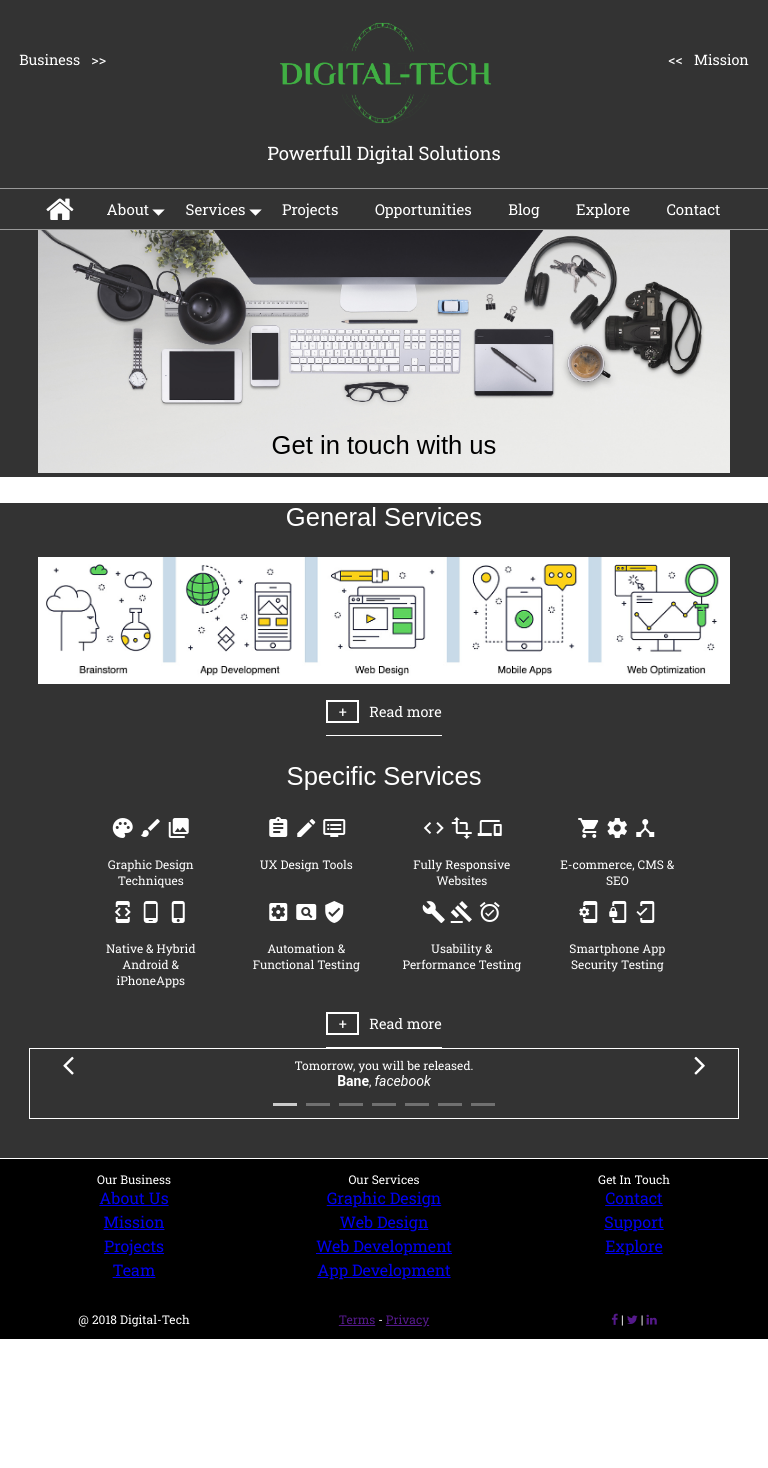
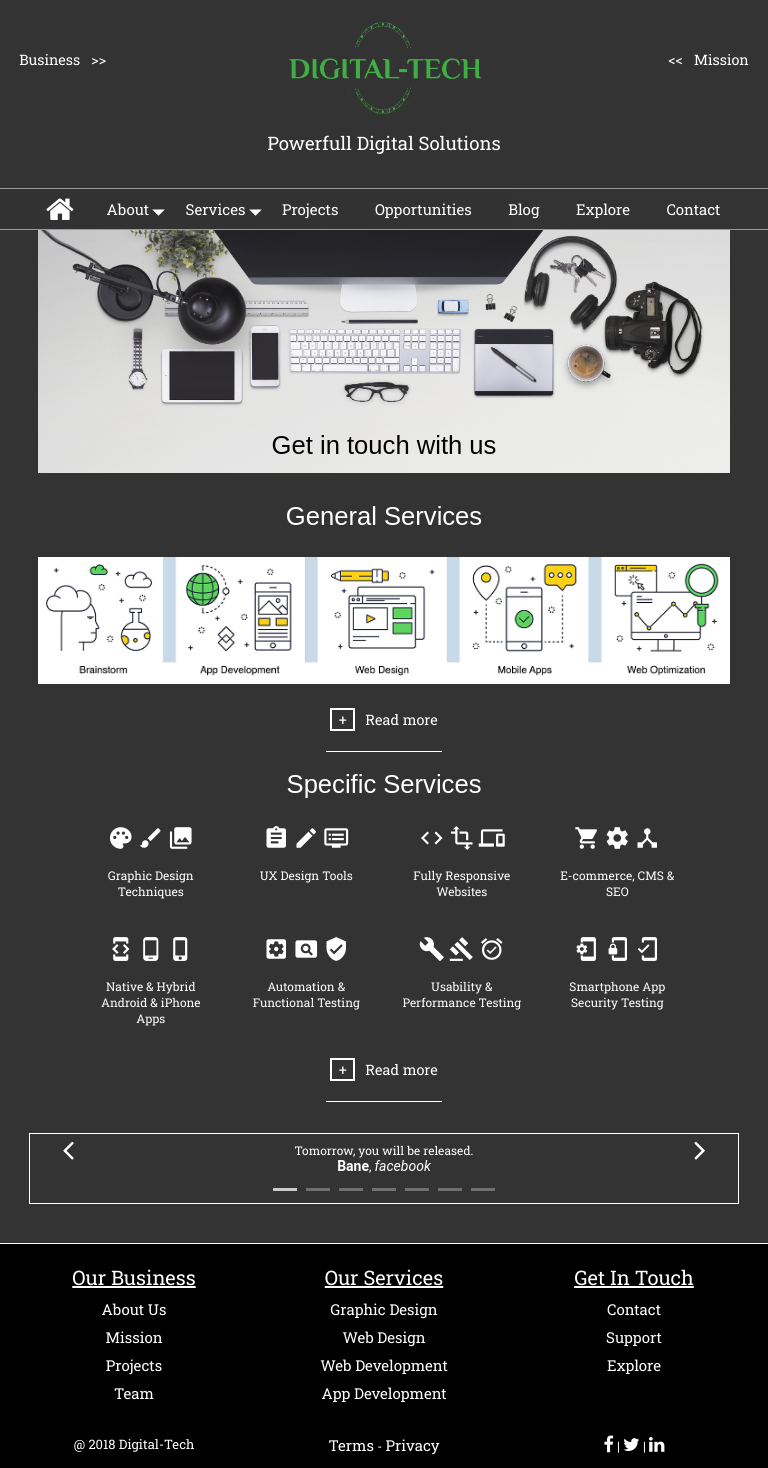
Before and after one commit to HeshamEltobgy/React-Project, a React (Create React App) app: page / in a window 768 px wide. Before the commit the page ends 1339 px from the top, so only its background shows below. Built offline with nearby package versions, Linux system fonts and the light colour scheme.

Commit message:
project part 1.9

```diff
--- a/public/main.css
+++ b/public/main.css
@@ -474,6 +474,9 @@
 .menu1.openlink1 ul li a:hover, .menu2.openlink2 ul li a:hover, .menu3.openlink3 ul li a:hover {
 color: #d1fad2;
 }
+.menu1.openlink1 ul li a, .menu2.openlink2 ul li a {
+  font-size: 13.5px;
+}
 div span.link i {
     top: 8px;
 
@@ -631,7 +634,7 @@
 
 @media screen and (min-width: 768px) and (max-width: 870px) {
  .Top-header img {
-  height: 110px;
+  height: 100px;
  }
  .Mid-header1, .Mid-header2 {
       position: absolute;
@@ -648,19 +651,19 @@
 .Mid-header2 .accordion-content {
    width: 100%;
          max-height: 0;
-             margin-left: -15em;
+             margin-left: -15.4em;
     margin-top: -4em;
 }
 .Mid-header1 .accordion-content {
           margin-top: -4em;
-    margin-left: 9.7em;
+    margin-left: 10.1em;
          max-height: 0;
 
 }
 .Mid-header1 .accordion-content p  {
 
     margin-top: -1em;
-    width: 14em;
+    width: 13em;
 
 }
  .Mid-header2 .accordion-content p {
@@ -733,6 +736,9 @@
 }
 .menu1.openlink1 ul li a:hover, .menu2.openlink2 ul li a:hover, .menu3.openlink3 ul li a:hover {
 color: #d1fad2;
+}
+.menu1.openlink1 ul li a, .menu2.openlink2 ul li a {
+  font-size: 13px;
 }
 div span.link i {
     top: 8px;
@@ -812,6 +818,77 @@
   transform: scale(1);
 
 }
+ div#content-part-one {
+    width: 90%;
+  margin: auto;
+
+
+ }
+ div.h_line {
+
+    margin-top: -5px;
+
+     }
+  div#content {
+        margin-top: -26px;
+  }
+ div#content-part-one h3 {
+     padding-top: 1em;
+   }
+ div#content-part-two {
+  width: 90%;
+  margin:auto;
+
+}
+div#content-part-two {
+    margin-top: -7px;
+}
+  .carousel-container {
+ margin-top: 31px;
+}
+div.row_grid i.material-icons {
+    position: relative;
+    color:   #fff;
+    font-size: 26px;
+}
+.row_grid:first-child {
+    margin-bottom: 25px;
+}
+.accordion {
+          margin-top: 20px;
+    margin-bottom: 20px;
+}
+#row_grids2 p {
+  font-size: 20px;
+  text-decoration: underline;
 
 
 }
+#row_grids2 li a {
+   font-size: 15px;
+   text-decoration: none;
+    color: #fff;
+    cursor: pointer;
+}
+
+ #row_grids3 a{
+  text-decoration: none;
+  color: #fff;
+  cursor: pointer;
+  font-size: 15px;
+}
+ #row_grids3 p {
+   font-size: 13px;
+ }
+#row_grids3 i {
+  font-size: 18px;
+}
+#row_grids2 a:hover, #row_grids3 a:hover {
+ opacity: .75;
+}
+#row_grids2 ul li:not(first-child) {
+  margin-top: 7px;
+}
+
+
+}
--- a/src/content.css
+++ b/src/content.css
@@ -51,7 +51,7 @@
     margin-right: 10px;
     padding: 0 2px;
     text-align: center;
-    width: 25px;
+    width: 17px;
 }
 
 .accordion-content[hidden] {
--- a/src/content.js
+++ b/src/content.js
@@ -228,7 +228,7 @@
                     isAriaExpanded: false,
                     isHidden: true,
                     title: 'Read more',
-                    content: 'Lorem ipsum dolor sit amet, consectetur adipisicing elit. Lorem ipsum dolor sit amet, consectetur adipisicing elit.Lorem ipsum dolor sit amet, consectetur adipisicing elit.Lorem ipsum dolor sit amet, consectetur adipisicing elit.'
+                    content: 'Digital-Tech provides offers a broad range of services for small to large business within Australia. This includes all web design/development solutions such as, App Development, Web Design, Mobile App and Web Optimization. '
                 }
 
 
@@ -304,7 +304,7 @@
                     isAriaExpanded: false,
                     isHidden: true,
                     title: 'Read more',
-                    content: 'Lorem ipsum dolor sit amet, consectetur adipisicing elit. Lorem ipsum dolor sit amet, consectetur adipisicing elit.Lorem ipsum dolor sit amet, consectetur adipisicing elit.Lorem ipsum dolor sit amet, consectetur adipisicing elit.'
+                    content: 'We can add value to your business through objective driven digital design solutions by offering Graphic Design techniques, UX Design tools and fully Responsive Websites. In addition, we can build E-commerce websites using the most powerful CMSs as well as working with SEO. Also, we can develop Native & Hybrid Android & iPhone Apps and provide complete testing to web and smartphone applications.'
                 }
 
 
@@ -421,7 +421,7 @@
   <Row>
     <Col sm={3} xs={6} className="rows row5">
      <span><i class="material-icons">developer_mode</i> <i class="material-icons">phone_android</i> <i class="material-icons">phone_iphone</i></span>
-<p>Native & Hybrid Android & iPhoneApps</p>
+<p>Native & Hybrid Android & iPhone Apps</p>
     </Col>
     <Col sm={3} xs={6} className="rows row6">
     <span><i class="material-icons">settings_applications</i> <i class="material-icons">pageview</i> <i class="material-icons">verified_user</i></span>
--- a/src/footer.css
+++ b/src/footer.css
@@ -13,7 +13,3 @@
 #row_grids3 {
     margin-top: 19px;
 }
-
-#row_grids2 ul li:not(first-child) {
-	margin-top: 3px;
-}
--- a/src/header.js
+++ b/src/header.js
@@ -16,7 +16,7 @@
                     isAriaExpanded: false,
                     isHidden: true,
                     title: 'Business',
-                    content: 'Lorem ipsum dolor sit amet, consectetur adipisicing elit. Lorem ipsum dolor sit amet, consectetur adipisicing elit.Lorem ipsum dolor sit amet, consectetur adipisicing elit.'
+                    content: 'Digital-Tech, based in Tasmania, Australia, provides full web solutions using the most advanced digital technologies.'
                 }
 
             ]
@@ -92,7 +92,7 @@
                     isAriaExpanded: false,
                     isHidden: true,
                     title: 'Mission',
-                    content: 'Lorem ipsum dolor sit amet, consectetur adipisicing elit. Lorem ipsum dolor sit amet, consectetur adipisicing elit.Lorem ipsum dolor sit amet, consectetur adipisicing elit.'
+                    content: 'We Strive to provide our clients with powerful web & digital solutions that meet their needs.'
                 }
 
             ]
--- a/src/menu.js
+++ b/src/menu.js
@@ -100,9 +100,9 @@
         <i id="icon1" className="material-icons"  style= {{fontSize:"30px" }}>arrow_drop_down</i></span>
         <div className={`menu1 ${openlink1 ? 'openlink1' : ''}`}>
           <ul>
-            <li><a href="#">Test 1</a></li>
-            <li><a href="#">Test 2</a></li>
-            <li><a href="#">Test 3</a></li>
+            <li><a href="#">Who are we?</a></li>
+            <li><a href="#">Our Mission</a></li>
+            <li><a href="#">Team</a></li>
           </ul>
         </div>
       </div>
@@ -111,9 +111,9 @@
         <i id="icon2" className="material-icons"   style= {{fontSize:"30px" }}>arrow_drop_down</i></span>
         <div className={`menu2 ${openlink2 ? 'openlink2' : ''}`}>
           <ul>
-            <li><a href="#">Test 1</a></li>
-            <li><a href="#">Test 2</a></li>
-            <li><a href="#">Test 3</a></li>
+            <li><a href="#">General Services</a></li>
+            <li><a href="#">Specific Services</a></li>
+            <li><a href="#">Other Solutions</a></li>
           </ul>
         </div>
       </div>
```
